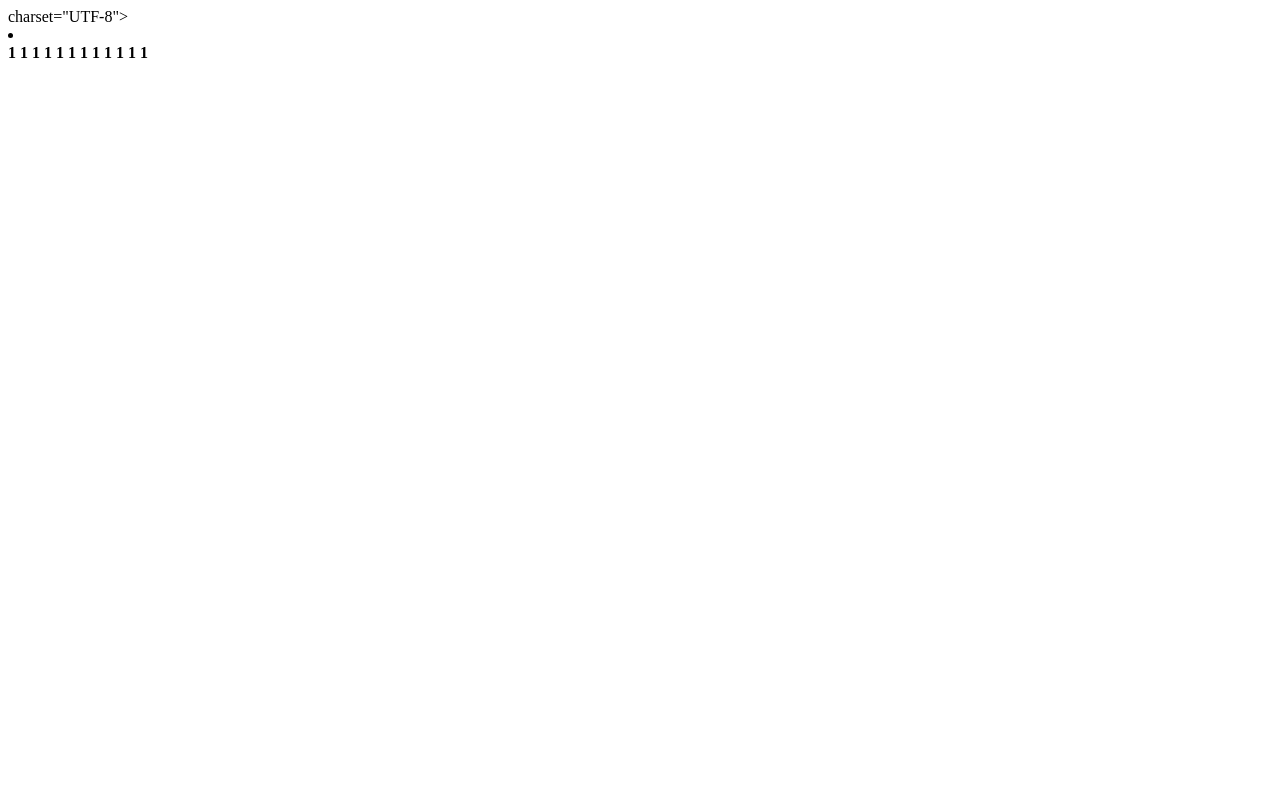
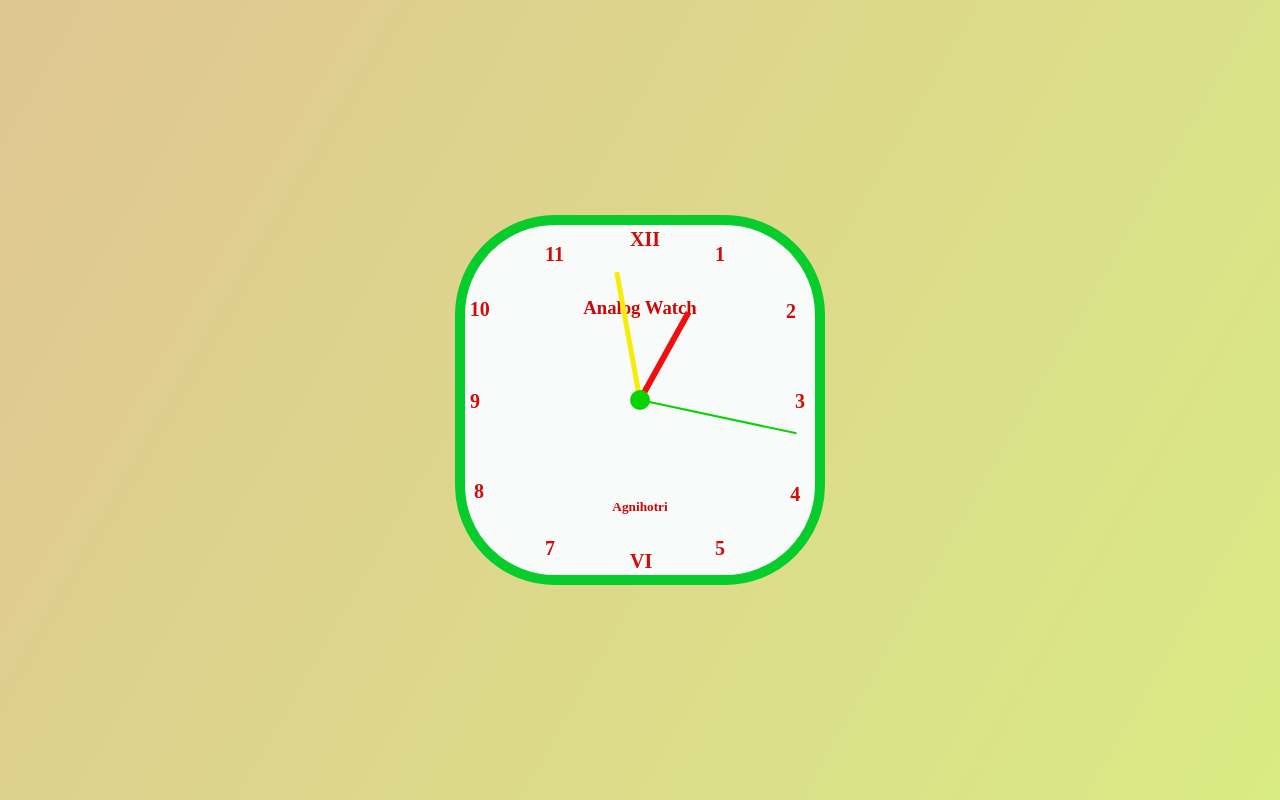
Before and after one commit to Shailagni07/Analog-Clock, a plain HTML site: page index.html in a window 1280 px wide. Drawn offline with Linux system fonts and the light colour scheme.

Commit message:
Add new project

```diff
--- a/index.html
+++ b/index.html
@@ -1,31 +1,41 @@
   <!DOCTYPE html>
-<html>
-<html lang = "eng">
+  <html lang="en">
   <head>
-<meta> charset="UTF-8">
-<meta http-equiv="X-UA-Compatible" content = "IE=Edge">
-<meta name = "viewport" contant = "width = device-width, i">
- <li rel="stylesheet" href = "style.css"></li>
-<title> Analog Clock</title>
+      <meta charset="UTF-8">
+      <meta name="viewport" content="width=device-width, initial-scale=1.0">
+      <title> Analog Clock </title>
+      <link rel="stylesheet" href="style.css">
   </head>
+
       <body>
-         <div class = "container">
-           <div class = "clock" >
-               <span style="--i:1;"> <b>1</b></span>
-               <span style="--i:2;"> <b>1</b></span>
-               <span style="--i:3;"> <b>1</b></span>
-               <span style="--i:4;"> <b>1</b></span>
-               <span style="--i:5;"> <b>1</b></span>
-               <span style="--i:6;"> <b>1</b></span>
-               <span style="--i:7;"> <b>1</b></span>
-               <span style="--i:8;"> <b>1</b></span>
-               <span style="--i:9;"> <b>1</b></span>
-               <span style="--i:10;"> <b>1</b></span>
-               <span style="--i:11;"> <b>1</b></span>
-               <span style="--i:12;"> <b>1</b></span>
 
+        <div class="clock">
+          <!-- Clock hands -->
+          <div class="hour-hand"></div>
+          <div class="minute-hand"></div>
+          <div class="second-hand"></div>
+          <div class="center-circle"></div>
 
+          <!-- Numbers 1-12 -->
+          <center><div class = "logo"> <br> <br> <br> <br>
+              <h3>Analog Watch</h3> <br> <br> <br> <br> <br> <br> <br> <br> <br> <br>
+              <h5> Agnihotri</h5>
+          </div></center>
+          <div class="number number1">1</div>
+          <div class="number number2">2</div>
+          <div class="number number3">3</div>
+          <div class="number number4">4</div>
+          <div class="number number5">5</div>
+          <div class="number number6">VI</div>
+          <div class="number number7">7</div>
+          <div class="number number8">8</div>
+          <div class="number number9">9</div>
+          <div class="number number10">10</div>
+          <div class="number number11">11</div>
+          <div class="number number12">XII</div>
       </div>
 
+          <script src="script.js"></script>
       </body>
+
   </html>
--- a/script.js
+++ b/script.js
@@ -0,0 +1,28 @@
+function updateClock() {
+    const now = new Date();
+    const hourHand = document.querySelector('.hour-hand');
+    const minuteHand = document.querySelector('.minute-hand');
+    const secondHand = document.querySelector('.second-hand');
+
+
+    const hours = now.getHours();
+    const minutes = now.getMinutes();
+    const seconds = now.getSeconds();
+
+    // Calculate the rotation angles for each hand
+     const hoursDeg = (hours % 12) * 30 + (minutes / 60) * 30;
+     const minutesDeg = (minutes / 60) * 360 + (seconds / 60) * 6;
+     const secondsDeg = seconds * 6;
+
+
+    // Apply the rotation to the hands
+    hourHand.style.transform = `translateX(-50%) rotate(${hoursDeg}deg)`;
+    minuteHand.style.transform = `translateX(-50%) rotate(${minutesDeg}deg)`;
+    secondHand.style.transform = `translateX(-50%) rotate(${secondsDeg}deg)`;
+}
+
+// Update clock every second
+setInterval(updateClock, 1000);
+
+// Initialize the clock immediately
+updateClock();
--- a/style.css
+++ b/style.css
@@ -1,48 +1,106 @@
-*{
+* {
     margin: 0;
     padding: 0;
-    box-sizing: border-box;
-    font-family: sans-serif;
+
+
 }
+.container {
+    text-align: left;
+}
+
 body {
+    background:linear-gradient(120deg,  #e0c692, #d9eb84);                                                   ;
+    border-radius: 50px;
     display: flex;
     justify-content: center;
     align-items: center;
-    min-height: 100vh;
-    background-color: #212121;
+    height : 100vh;
 
 }
-    .container{
-    position: relative;
+.logo
+{
+    text-align: center;
+    color: #cd0606;
+    font-family: 'Times New Roman', Times, serif
 }
-    .clock{
-        width: 300px;
-        height: 300px;
-        border-radius: 50%;
-        background-color: rgba(255,255,255,0.1);
-        border: 2px solid rgba(255,255,255,0.025);
-        box-shadow: 0px 0px 30px rgba (0,0,0,0.9);
-    }
-
-    .clock span{
-        position: absolute;
-        transform: rotate(calc (30deg* var(--i)));
-        inset: 12px;
-        text-align: center;
+.clock {
+    position:absolute;
+    width: 350px;
+    height: 350px;
+    border: 10px solid #06cd2b;
+   border-radius: 100px;
+   border-color: #06cd2b;
+    background-color: rgb(248, 251, 250);
 
 }
 
-    .clock span b {
-        transform: rotate(calc (-30deg * var (--i)));
-        display: inline-block;
-        font-size: 20px;
-
+/* Clock hands */
+.hour-hand,
+.minute-hand,
+.second-hand {
+    position: absolute;
+    bottom: 50%;
+    left: 50%;
+    transform-origin: bottom center;
+    transition: transform 0.1s linear;
 }
 
-    .clock::before{
-         content: '';
+
+.hour-hand {
+    width: 6px;
+    height: 100px;
+    background-color: rgb(239, 15, 15);
+    transform: translateX(-50%);
+}
+
+.minute-hand {
+    width: 5px;
+    height: 130px;
+    background-color: rgb(248, 236, 7);
+    transform: translateX(-50%);
+}
+
+.second-hand {
+    width: 2px;
+    height: 160px;
+    background-color: rgb(8, 212, 4);
+    transform: translateX(-50%);
+}
+
+.center-circle {
     position: absolute;
-         width: 8px;
-         height: 8px;         }
-         border-radius:50%;
-         background-color:#fff;
+    top: 50%;
+    left: 50%;
+    width: 20px;
+    height: 20px;
+    background-color: rgb(8, 212, 4);
+    border-radius: 50%;
+    transform: translate(-50%, -50%);
+}
+
+/* Styling for the numbers */
+.number {
+    position: absolute;
+    font-size: 20px;
+    font-weight: bold;
+    color: #d50a0a;
+    transform-origin: center;
+    top: 165px;
+    left: 165px;
+    transform: translate(-50px, -50px);
+}
+
+
+/* Create a circle of numbers around the clock */
+.number1 { transform: rotate(30deg) translateY(-170px) rotate(-30deg); }
+.number2 { transform: rotate(60deg) translateY(-180px) rotate(-60deg); }
+.number3 { transform: rotate(90deg) translateY(-165px) rotate(-90deg); }
+.number4 { transform: rotate(120deg) translateY(-185px) rotate(-120deg); }
+.number5 { transform: rotate(150deg) translateY(-170px) rotate(-150deg); }
+.number6 { transform: rotate(180deg) translateY(-160px) rotate(-180deg); }
+.number7 { transform: rotate(210deg) translateY(-170px) rotate(-210deg); }
+.number8 { transform: rotate(240deg) translateY(-180px) rotate(-240deg); }
+.number9 { transform: rotate(270deg) translateY(-160px) rotate(-270deg); }
+.number10 { transform: rotate(300deg) translateY(-185px) rotate(-300deg); }
+.number11 { transform: rotate(330deg) translateY(-170px) rotate(-330deg); }
+.number12 { transform: rotate(360deg) translateY(-162px) rotate(-360deg); }
```
Lines whose indentation alone changed are shown as unchanged.
